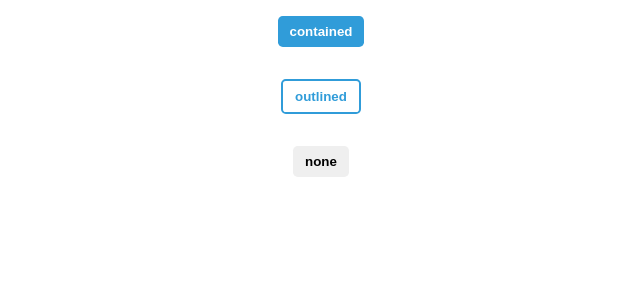
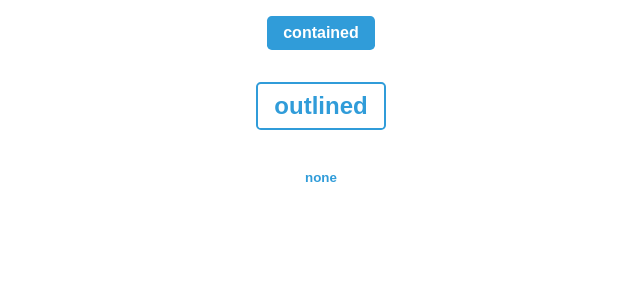
Before and after one commit to ColmanDevClub-DeliveryApp/frontend, a React (Create React App) app: page / in a window 1280 px wide. Shown: the top 300 px of the page, without its empty margins (319-959 px from the left). Built offline with nearby package versions, Linux system fonts and the light colour scheme.

Commit message:
Button component. js and css

```diff
--- a/src/components/button/index.js
+++ b/src/components/button/index.js
@@ -5,13 +5,14 @@ import "./styles.css"
  *
  * @param {*} text this is the text
  * @param {*} type options: contained / outlined / none
+ * @param {*} size options: small / normal / big
  * @returns
  */
 
-const Button = ({text, type, size})=> {
+const Button = ({text, type, size, onclick, fullWidth=false}) => {
     return (
         <div>
-            <button className={`type-${type} size-${size}`}>{text}</button>
+            <button className={`type-${type} size-${size} ${fullWidth ? "fullWidth":""}`} onClick={onclick}>{text}</button>
         </div>
     )
 }
--- a/src/components/button/styles.css
+++ b/src/components/button/styles.css
@@ -3,16 +3,20 @@
     padding: 0;
 }
 
-
 button {
-    margin: 1rem;
-
-    padding: 0.5rem 0.75rem;
+    margin-top: 1rem;
+    margin-bottom: 1rem;
+    padding: 0.5rem 1rem;
     outline: none;
     border: 0;
     cursor: pointer;
     font-weight: bold;
     border-radius: 0.3rem;
+    transition: 200ms ease-in-out;
+}
+
+.fullWidth {
+    width: 100%;
 }
 
 .type-contained {
@@ -20,12 +24,37 @@ button {
     color: #fff;
 }
 
+.type-contained:hover {
+    background-color: #1782bf;
+}
+
 .type-outlined {
     background-color: #fff;
     color: #309CD9;
     border: 2px solid #309CD9;
 }
+.type-outlined:hover {
+    color: #fff;
+    background: #309CD9;
+}
 
 .type-none {
+    background-color: transparent;
+    color: #309CD9;
+}
 
+.type-none:hover {
+    text-decoration: underline;
 }
+
+.size-small {
+    font: 0.5rem;
+}
+
+.size-normal {
+    font-size: 1rem;
+}
+
+.size-big {
+    font-size: 1.5rem;
+}
```
